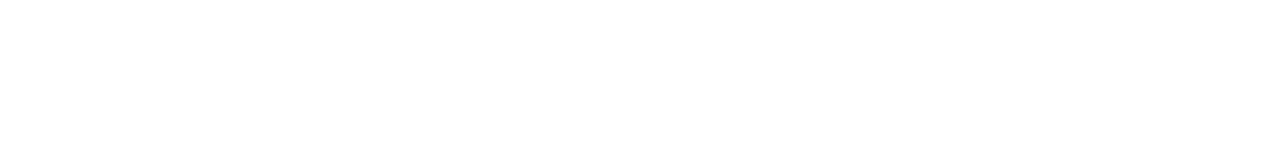
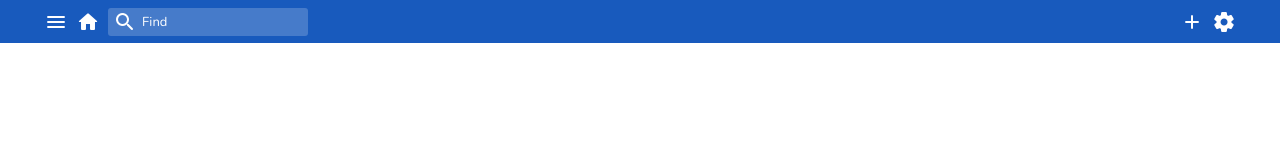
Before and after one commit to artur-h/ToDo-App, a website built with webpack: page src/index.html in a window 1280 px wide. Built offline with nearby package versions, Linux system fonts and the light colour scheme.

Commit message:
Created header layout for list-page and added favicon

```diff
--- a/package.json
+++ b/package.json
@@ -30,6 +30,7 @@
     "babel-eslint": "^10.1.0",
     "babel-loader": "^8.1.0",
     "clean-webpack-plugin": "^3.0.0",
+    "copy-webpack-plugin": "^6.0.1",
     "cross-env": "^7.0.2",
     "css-loader": "^3.5.3",
     "eslint": "^7.1.0",
--- a/src/index.html
+++ b/src/index.html
@@ -5,11 +5,44 @@
   <meta name="viewport"
         content="width=device-width, user-scalable=no, initial-scale=1.0, maximum-scale=1.0, minimum-scale=1.0">
   <meta http-equiv="X-UA-Compatible" content="ie=edge">
+  <link href="https://fonts.googleapis.com/css?family=Material+Icons|Material+Icons+Round" rel="stylesheet">
+  <link rel="icon" href="favicon.ico" type="image/icon">
   <title>ToDo App</title>
 </head>
 <body>
 
-  <div id="app"></div>
+  <div id="app">
+    <header class="header">
+      <div class="header__container">
+        <div class="header__left-control">
+          <div class="header__btn-wrapper">
+            <button class="header__btn">
+              <span class="material-icons-round">menu</span>
+            </button>
+            <button class="header__btn">
+              <span class="material-icons-round">home</span>
+            </button>
+          </div>
+          <div class="header__search-wrapper">
+            <input type="text" id="find" placeholder="Find" class="header__input">
+            <label class="header__search-icon" for="find">
+              <span class="material-icons-round">search</span>
+            </label>
+          </div>
+        </div>
+        <div class="header__right-control">
+          <div class="header__btn-wrapper">
+            <button class="header__btn">
+              <span class="material-icons-round">add</span>
+            </button>
+            <button class="header__btn">
+              <span class="material-icons-round">settings</span>
+            </button>
+          </div>
+        </div>
+      </div>
+    </header>
+  </div>
 
 </body>
 </html>
--- a/src/scss/index.scss
+++ b/src/scss/index.scss
@@ -3,6 +3,7 @@
 
 @import "variables";
 @import "login";
+@import "list/header";
 
 *,
 *:after,
--- /dev/null
+++ b/src/scss/list/header.scss
@@ -0,0 +1,95 @@
+.header {
+  background-color: $color-main;
+
+  &__container {
+    display: flex;
+    align-items: center;
+    justify-content: space-between;
+    padding: 0 42px;
+    height: 43px;
+  }
+  &__left-control {
+    display: flex;
+    align-items: center;
+  }
+  &__btn-wrapper {
+    display: flex;
+    align-items: center;
+  }
+  &__btn {
+    display: flex;
+    align-items: center;
+    justify-content: center;
+    padding: 0;
+    border: none;
+    border-radius: 3px;
+    width: 28px;
+    height: 28px;
+    background: none;
+    color: $color-white;
+    cursor: pointer;
+    outline: none;
+
+    &:hover {
+      background-color: $color-hover-lighter;
+    }
+
+    &:not(:last-child) {
+      margin-right: 4px;
+    }
+  }
+  &__search-wrapper {
+    display: flex;
+    align-items: center;
+    position: relative;
+    margin-left: 6px;
+
+    &:hover .header__search-icon,
+    &:hover .header__input::placeholder,
+    &:hover .header__input {
+      color: $color-black;
+    }
+
+    &:hover .header__input {
+      background: $color-white;
+    }
+  }
+  &__search-icon {
+    position: absolute;
+    left: 5px;
+    top: 50%;
+    transform: translateY(-50%);
+    height: 24px;
+    color: $color-white;
+
+    &:hover {
+      cursor: text;
+    }
+  }
+  &__input {
+    padding: 5px 0 5px 34px;
+    background-color: $color-hover-lighter;
+    border: none;
+    border-radius: 3px;
+    max-width: 200px;
+    font-size: 13px;
+    outline: none;
+    line-height: normal;
+    color: $color-white;
+    transition: $transition;
+
+    &::placeholder {
+      color: $color-white;
+    }
+
+    &:focus {
+      background: $color-white;
+    }
+
+    &:focus,
+    &:focus::placeholder,
+    &:focus ~ .header__search-icon {
+      color: $color-black;
+    }
+  }
+}
--- a/src/scss/variables.scss
+++ b/src/scss/variables.scss
@@ -4,3 +4,7 @@ $color-main: #185ABD;
 $color-main-darker: #134aa1;
 $color-border: #dbdbdb;
 $color-white: #fff;
+$color-black: #202020;
+$color-hover-lighter: hsla(0, 0, 100%, 0.2);
+
+$transition: background .15s cubic-bezier(.4,0,.2,1);
--- a/webpack.config.js
+++ b/webpack.config.js
@@ -5,6 +5,7 @@ const HtmlWebpackPlugin = require('html-webpack-plugin');
 const MiniCssExtractPlugin = require('mini-css-extract-plugin');
 const TerserPlugin = require('terser-webpack-plugin');
 const OptimizeCSSAssetsPlugin = require('optimize-css-assets-webpack-plugin');
+const CopyWebpackPlugin = require('copy-webpack-plugin');
 
 const isProd = process.env.NODE_ENV === 'production';
 const isDev = !isProd;
@@ -54,6 +55,14 @@ module.exports = {
     }),
     new webpack.DefinePlugin({
       'process.env.NODE_ENV': JSON.stringify(process.env.NODE_ENV)
+    }),
+    new CopyWebpackPlugin({
+      patterns: [
+        {
+          from: path.resolve(__dirname, 'src/favicon.ico'),
+          to: path.resolve(__dirname, 'dist')
+        }
+      ]
     })
   ],
   module: {
```
Also changed, not shown: src/assets/html_templates/login.html (+1 -0 lines), src/favicon.ico (added), 1 other file.
